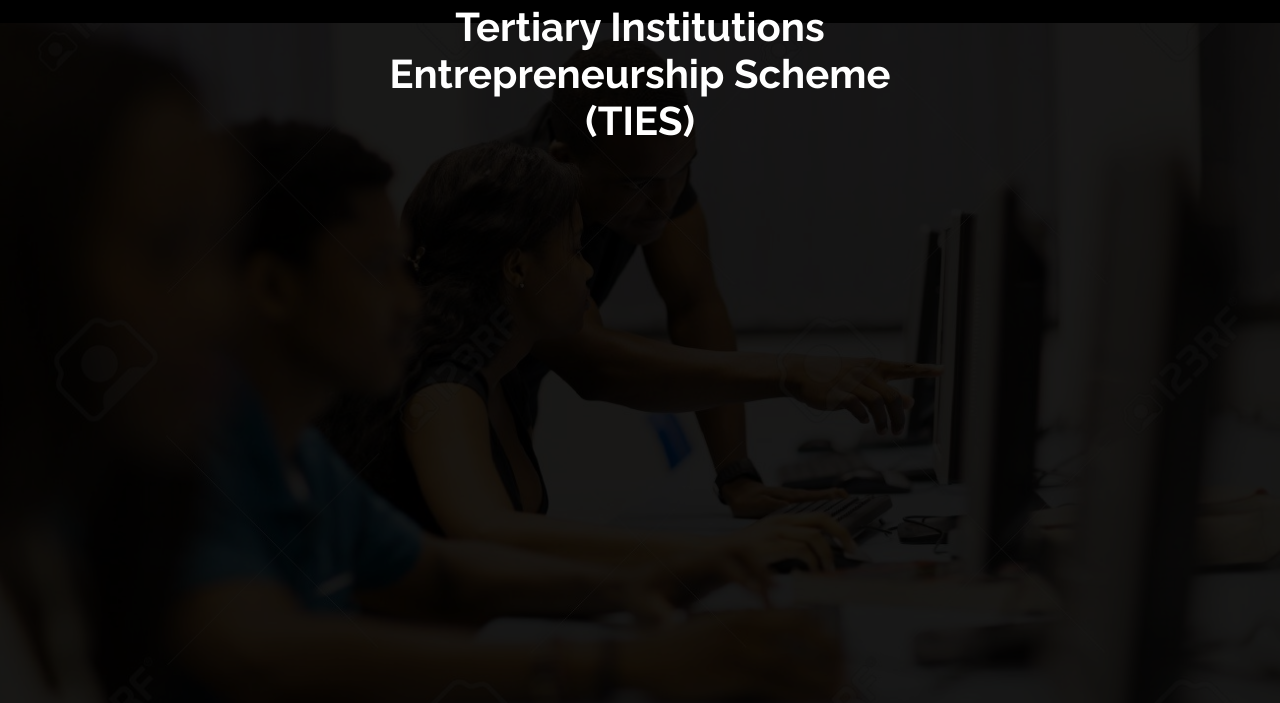
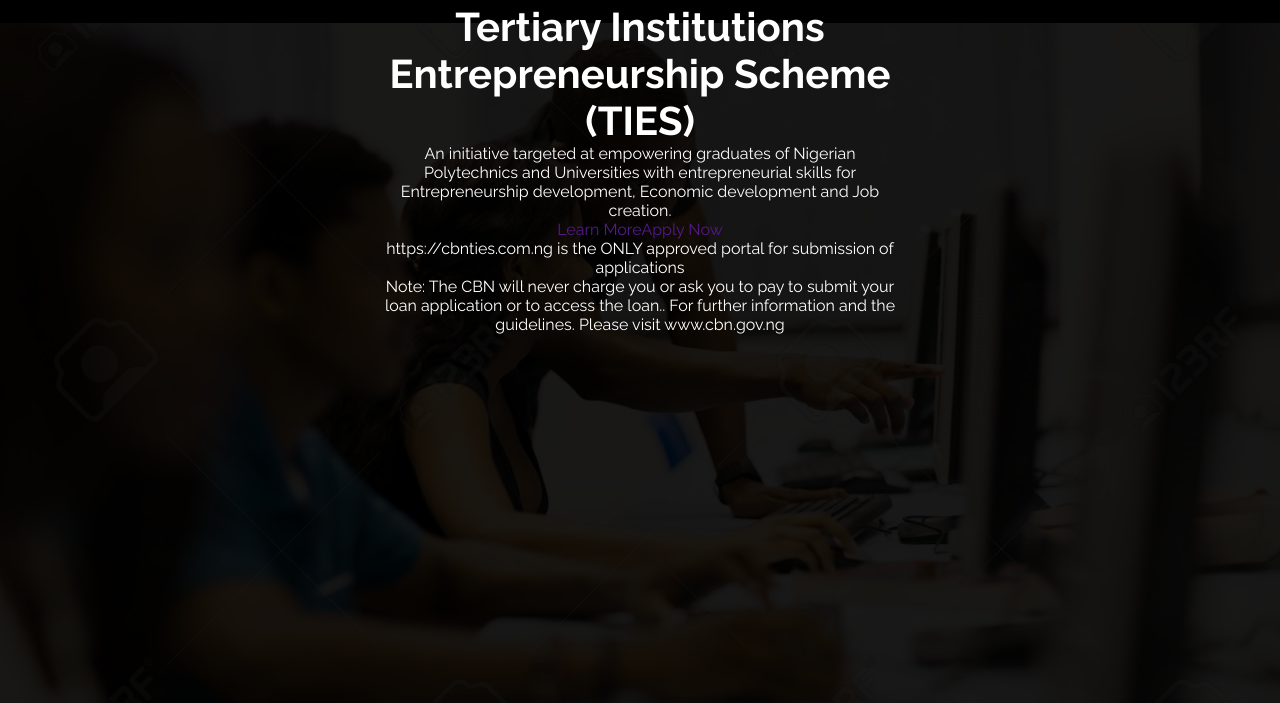
Before and after one commit to Adewunmi97/sass-project2, a plain HTML site: page index.html in a window 1280 px wide. Shown: the part 97-800 px from the top of the page. Drawn offline with Linux system fonts and the light colour scheme.

Commit message:
add description in html

```diff
--- a/index.html
+++ b/index.html
@@ -25,6 +25,10 @@
         </div>
         <div class="description">
             <h1>Tertiary Institutions Entrepreneurship Scheme (TIES)</h1>
+            <p>An initiative targeted at empowering graduates of Nigerian Polytechnics and Universities with entrepreneurial skills for Entrepreneurship development, Economic development and Job creation. </p>
+            <a href="">Learn More</a><a href="">Apply Now</a>
+            <P>https://cbnties.com.ng is the ONLY approved portal for submission of applications</P>
+            <P>Note: The CBN will never charge you or ask you to pay to submit your loan application or to access the loan.. For further information and the guidelines. Please visit www.cbn.gov.ng</P>
         </div>
     </header>
     <section id="introduction">
```
